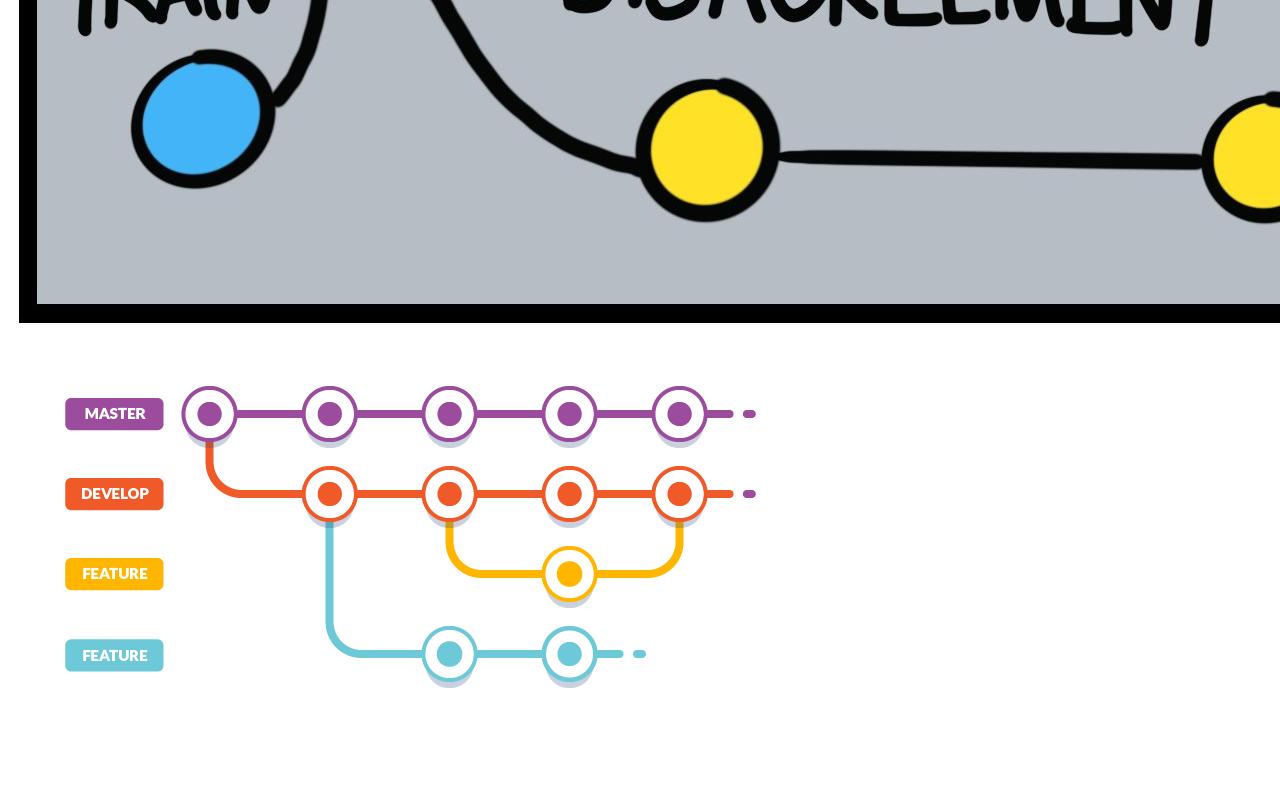
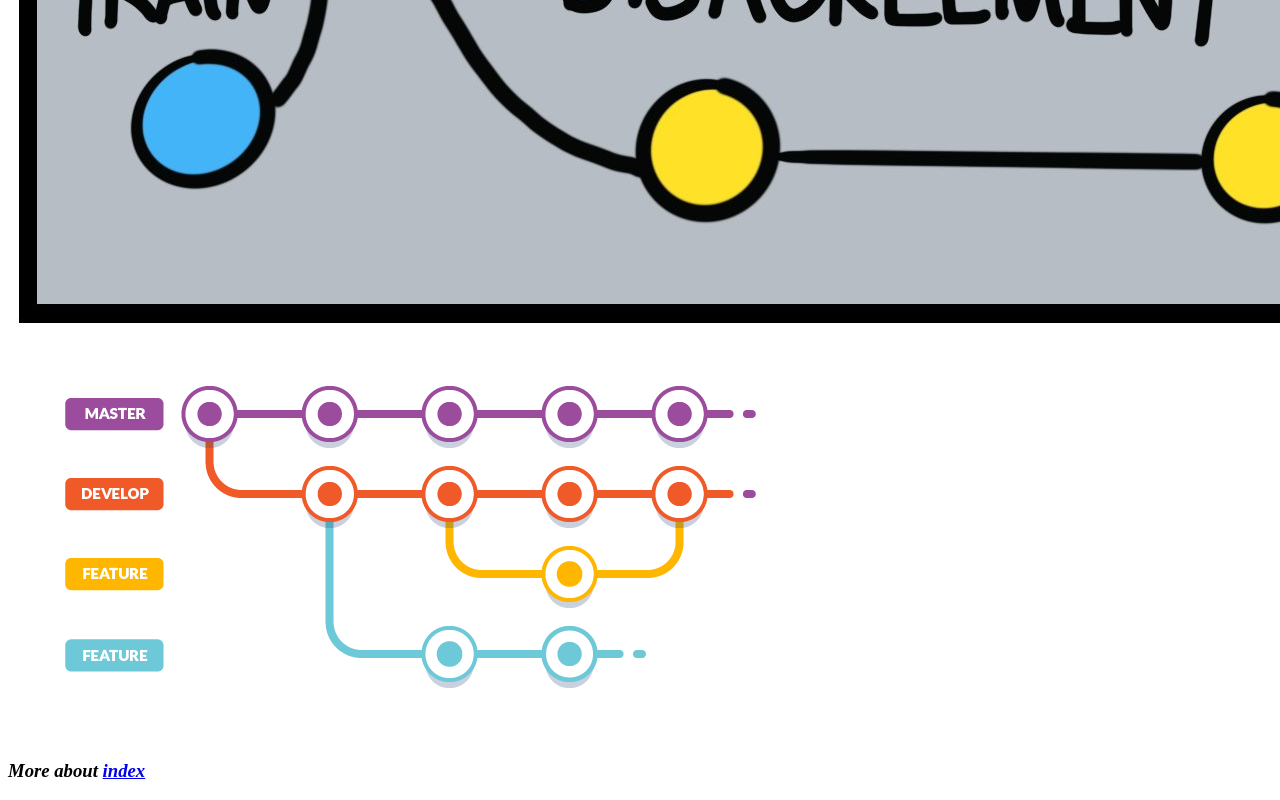
Before and after one commit to asyaruda/hometask, a plain HTML site: page gallery.html in a window 1280 px wide. Shown: the part 2489-3289 px from the top of the page. Before the commit the page ends 3238 px from the top, so only its background shows below. Drawn offline with Linux system fonts and the light colour scheme.

Commit message:
add link to page index.html

```diff
--- a/gallery.html
+++ b/gallery.html
@@ -11,5 +11,6 @@
     <img src="images/ex.png" alt="ex">
     <img src="images/flow.png" alt="flow">
     <img src="images/gitflow.png" alt="gitflow">
+    <h3><i>More about <a href="index.html" target="_self">index</a></i></h3>
 </body>
 </html>
```
